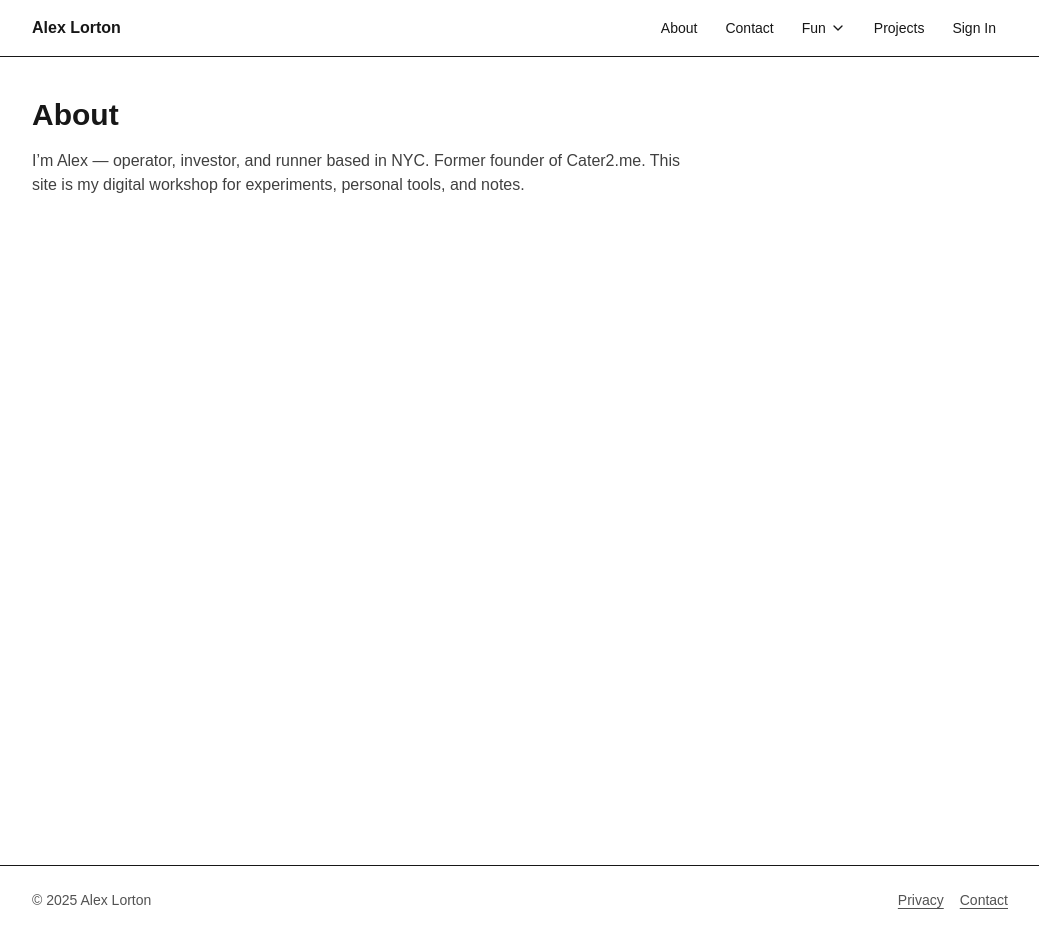
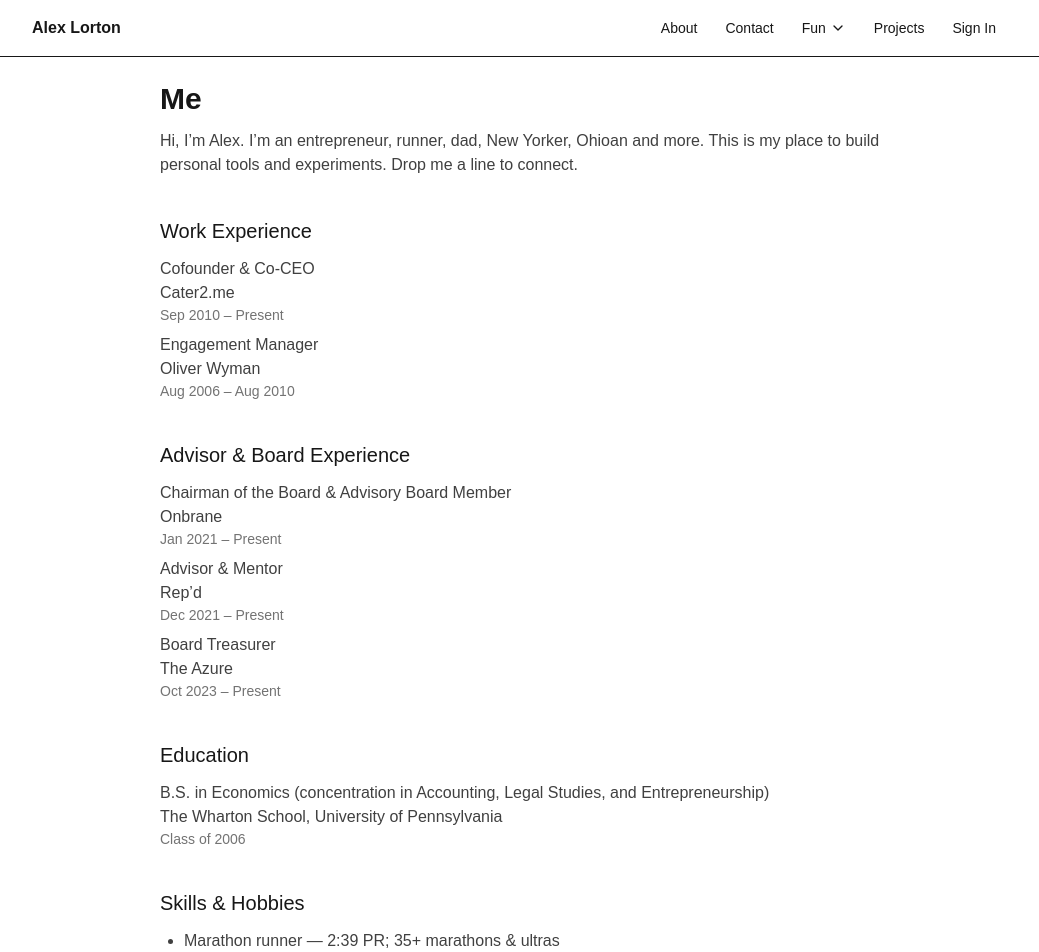
Before and after one commit to alorton27/alexlorton-site, a Next.js app in the folder mysite/: page /about in a window 1280 px wide. Shown: the top 952 px of the page, without its empty margins (120-1159 px from the left). Built offline with nearby package versions, Linux system fonts and the light colour scheme.

Commit message:
Added nodemailer

```diff
--- a/mysite/app/about/page.tsx
+++ b/mysite/app/about/page.tsx
@@ -1,15 +1,75 @@
 // =============================
-import { Section } from "@/components/Section";
 export default function About() {
 return (
-<main className="py-10">
-<Section>
-<h1 className="text-3xl font-semibold mb-4">About</h1>
-<p className="max-w-2xl text-neutral-700 dark:text-neutral-300">
-I’m Alex — operator, investor, and runner based in NYC. Former founder of Cater2.me.
-This site is my digital workshop for experiments, personal tools, and notes.
+<main className="mx-auto max-w-3xl p-6 space-y-10">
+<section className="space-y-3">
+<h1 className="text-3xl font-semibold">Me</h1>
+<p className="text-neutral-700 dark:text-neutral-300">
+Hi, I’m Alex. I’m an entrepreneur, runner, dad, New Yorker, Ohioan and more. This is my place to build personal tools and experiments. Drop me a line to connect.
 </p>
-</Section>
+</section>
+
+
+<section className="space-y-3">
+<h2 className="text-xl font-medium">Work Experience</h2>
+<div className="space-y-2 text-neutral-700 dark:text-neutral-300">
+<div>
+<div className="font-medium">Cofounder & Co-CEO</div>
+<div>Cater2.me</div>
+<div className="text-sm text-neutral-500">Sep 2010 – Present</div>
+</div>
+<div>
+<div className="font-medium">Engagement Manager</div>
+<div>Oliver Wyman</div>
+<div className="text-sm text-neutral-500">Aug 2006 – Aug 2010</div>
+</div>
+</div>
+</section>
+
+
+<section className="space-y-3">
+<h2 className="text-xl font-medium">Advisor & Board Experience</h2>
+<div className="space-y-2 text-neutral-700 dark:text-neutral-300">
+<div>
+<div className="font-medium">Chairman of the Board & Advisory Board Member</div>
+<div>Onbrane</div>
+<div className="text-sm text-neutral-500">Jan 2021 – Present</div>
+</div>
+<div>
+<div className="font-medium">Advisor & Mentor</div>
+<div>Rep’d</div>
+<div className="text-sm text-neutral-500">Dec 2021 – Present</div>
+</div>
+<div>
+<div className="font-medium">Board Treasurer</div>
+<div>The Azure</div>
+<div className="text-sm text-neutral-500">Oct 2023 – Present</div>
+</div>
+</div>
+</section>
+
+
+<section className="space-y-3">
+<h2 className="text-xl font-medium">Education</h2>
+<div className="text-neutral-700 dark:text-neutral-300">
+<div className="font-medium">
+B.S. in Economics (concentration in Accounting, Legal Studies, and Entrepreneurship)
+</div>
+<div>The Wharton School, University of Pennsylvania</div>
+<div className="text-sm text-neutral-500">Class of 2006</div>
+</div>
+</section>
+
+
+<section className="space-y-3">
+<h2 className="text-xl font-medium">Skills & Hobbies</h2>
+<ul className="list-disc pl-6 text-neutral-700 dark:text-neutral-300 space-y-1">
+<li>Marathon runner — 2:39 PR; 35+ marathons & ultras</li>
+<li>Daily NYT crossword solver</li>
+<li>Ohio State Buckeye football enthusiast</li>
+<li>Peacemaker, negotiator, collaborator</li>
+</ul>
+</section>
 </main>
 );
 }
--- /dev/null
+++ b/mysite/app/api/contact/route.ts
@@ -0,0 +1,84 @@
+import { NextResponse } from "next/server";
+import nodemailer from "nodemailer";
+
+// Force Node.js runtime (Nodemailer doesn't work on the Edge runtime)
+export const runtime = "nodejs";
+
+type Body = {
+  firstName?: string;
+  lastName?: string;
+  email?: string;
+  subject?: string;
+  message?: string;
+  company?: string; // honeypot
+};
+
+export async function POST(req: Request) {
+  try {
+    const body = (await req.json()) as Body;
+
+    // Honeypot: if filled, likely a bot
+    if (body.company && body.company.trim() !== "") {
+      return NextResponse.json({ ok: true }, { status: 200 });
+    }
+
+    const firstName = body.firstName?.trim();
+    const lastName = body.lastName?.trim();
+    const fromEmail = body.email?.trim();
+    const subject = body.subject?.trim();
+    const message = body.message?.trim();
+
+    if (!firstName || !lastName || !fromEmail || !subject || !message) {
+      return NextResponse.json({ error: "Missing required fields." }, { status: 400 });
+    }
+
+    // Env vars
+    const user = process.env.GMAIL_USER;           // your Gmail address (sender)
+    const pass = process.env.GMAIL_APP_PASSWORD;   // Gmail App Password (not your normal password)
+    const to   = process.env.TO_EMAIL || "alorton@gmail.com";
+
+    if (!user || !pass) {
+      return NextResponse.json({ error: "Email is not configured." }, { status: 500 });
+    }
+
+    // Create transporter
+    const transporter = nodemailer.createTransport({
+      service: "gmail",
+      auth: { user, pass },
+    });
+
+    // IMPORTANT: Use your own mailbox in "from" for DMARC alignment; put the visitor in replyTo
+    const info = await transporter.sendMail({
+      from: `"Alex Lorton Site" <${user}>`,
+      to: to,
+      subject: `[Contact] ${subject} — ${firstName} ${lastName}`,
+      text: `From: ${firstName} ${lastName} <${fromEmail}>\n\n${message}`,
+      html: `
+        <p><strong>From:</strong> ${firstName} ${lastName} &lt;${fromEmail}&gt;</p>
+        <p><strong>Subject:</strong> ${subject}</p>
+        <hr />
+        <pre style="white-space:pre-wrap;font-family:inherit">${escapeHtml(message)}</pre>
+      `,
+      replyTo: `${firstName} ${lastName} <${fromEmail}>`,
+    });
+
+    // Optionally log the messageId
+    // console.log("Message sent", info.messageId);
+
+    return NextResponse.json({ ok: true });
+  } catch (err: any) {
+    // console.error(err);
+    return NextResponse.json({ error: "Failed to send message." }, { status: 500 });
+  }
+}
+
+// Simple HTML escape for safety
+function escapeHtml(s?: string) {
+  if (!s) return "";
+  return s
+    .replaceAll("&", "&amp;")
+    .replaceAll("<", "&lt;")
+    .replaceAll(">", "&gt;")
+    .replaceAll('"', "&quot;")
+    .replaceAll("'", "&#039;");
+}
--- a/mysite/app/contact/page.tsx
+++ b/mysite/app/contact/page.tsx
@@ -1,12 +1,116 @@
 // =============================
-import { Section } from "@/components/Section";
+"use client";
+
+import { useState } from "react";
+
+type Status = "idle" | "sending" | "sent" | "error";
+
 export default function Contact() {
-return (
-<main className="py-10">
-<Section>
-<h1 className="text-3xl font-semibold mb-4">Contact</h1>
-<p className="text-neutral-700 dark:text-neutral-300">Email: <a className="underline" href="mailto:alex@alexlorton.com">alex@alexlorton.com</a></p>
-</Section>
-</main>
-);
+  const [status, setStatus] = useState<Status>("idle");
+  const [errMsg, setErrMsg] = useState("");
+
+  async function onSubmit(e: React.FormEvent<HTMLFormElement>) {
+    e.preventDefault();
+    setStatus("sending");
+    setErrMsg("");
+
+    const form = e.currentTarget;
+    const data = {
+      firstName: (form.elements.namedItem("firstName") as HTMLInputElement).value.trim(),
+      lastName:  (form.elements.namedItem("lastName") as HTMLInputElement).value.trim(),
+      email:     (form.elements.namedItem("email") as HTMLInputElement).value.trim(),
+      subject:   (form.elements.namedItem("subject") as HTMLInputElement).value.trim(),
+      message:   (form.elements.namedItem("message") as HTMLTextAreaElement).value.trim(),
+      // honeypot (should stay empty)
+      company:   (form.elements.namedItem("company") as HTMLInputElement).value,
+    };
+
+    // Basic validation
+    if (!data.firstName || !data.lastName || !data.email || !data.subject || !data.message) {
+      setStatus("error");
+      setErrMsg("Please fill out all required fields.");
+      return;
+    }
+
+    try {
+      const res = await fetch("/api/contact", {
+        method: "POST",
+        headers: { "content-type": "application/json" },
+        body: JSON.stringify(data),
+      });
+
+      if (res.ok) {
+        setStatus("sent");
+        form.reset();
+      } else {
+        const body = await res.json().catch(() => ({}));
+        setStatus("error");
+        setErrMsg(body?.error ?? "Something went wrong. Please try again.");
+      }
+    } catch (err: any) {
+      setStatus("error");
+      setErrMsg(err?.message ?? "Network error. Please try again.");
+    }
+  }
+
+  return (
+    <main className="mx-auto max-w-2xl p-6 space-y-8">
+      <header className="space-y-2">
+        <h1 className="text-3xl font-semibold">Contact</h1>
+        <p className="text-neutral-600 dark:text-neutral-300">
+          Drop me a line — I read every message.
+        </p>
+      </header>
+
+      <form onSubmit={onSubmit} className="space-y-4">
+        <div className="grid grid-cols-1 sm:grid-cols-2 gap-4">
+          <div>
+            <label className="block text-sm mb-1">First Name *</label>
+            <input required name="firstName" className="w-full rounded-lg border px-3 py-2 bg-white dark:bg-neutral-900" />
+          </div>
+          <div>
+            <label className="block text-sm mb-1">Last Name *</label>
+            <input required name="lastName" className="w-full rounded-lg border px-3 py-2 bg-white dark:bg-neutral-900" />
+          </div>
+        </div>
+
+        <div>
+          <label className="block text-sm mb-1">Email Address *</label>
+          <input required type="email" name="email" className="w-full rounded-lg border px-3 py-2 bg-white dark:bg-neutral-900" />
+        </div>
+
+        <div>
+          <label className="block text-sm mb-1">Subject *</label>
+          <input required name="subject" className="w-full rounded-lg border px-3 py-2 bg-white dark:bg-neutral-900" />
+        </div>
+
+        <div>
+          <label className="block text-sm mb-1">Message *</label>
+          <textarea required name="message" rows={6} className="w-full rounded-lg border px-3 py-2 bg-white dark:bg-neutral-900" />
+        </div>
+
+        {/* Honeypot (hidden from humans, catches simple bots) */}
+        <div className="hidden">
+          <label>Company</label>
+          <input name="company" tabIndex={-1} autoComplete="off" />
+        </div>
+
+        <div className="flex items-center gap-3">
+          <button
+            type="submit"
+            disabled={status === "sending"}
+            className="rounded-lg bg-black text-white dark:bg-white dark:text-black px-4 py-2 text-sm font-medium disabled:opacity-60"
+          >
+            {status === "sending" ? "Sending..." : "Send"}
+          </button>
+          {status === "sent" && <span className="text-green-600">Thank you! Your message was sent.</span>}
+          {status === "error" && <span className="text-red-600">{errMsg}</span>}
+        </div>
+      </form>
+
+      <div className="text-sm text-neutral-500">
+        New York, NY • <a className="underline" href="mailto:alorton@gmail.com">alorton@gmail.com</a>
+      </div>
+    </main>
+  );
 }
--- a/mysite/package.json
+++ b/mysite/package.json
@@ -14,6 +14,7 @@
     "next": "15.4.6",
     "next-auth": "^4.24.11",
     "next-themes": "^0.4.6",
+    "nodemailer": "^6.10.1",
     "react": "19.1.0",
     "react-dom": "19.1.0"
   },
```
Also changed, not shown: 1 other file (tests, documents, lock files or other folders).
